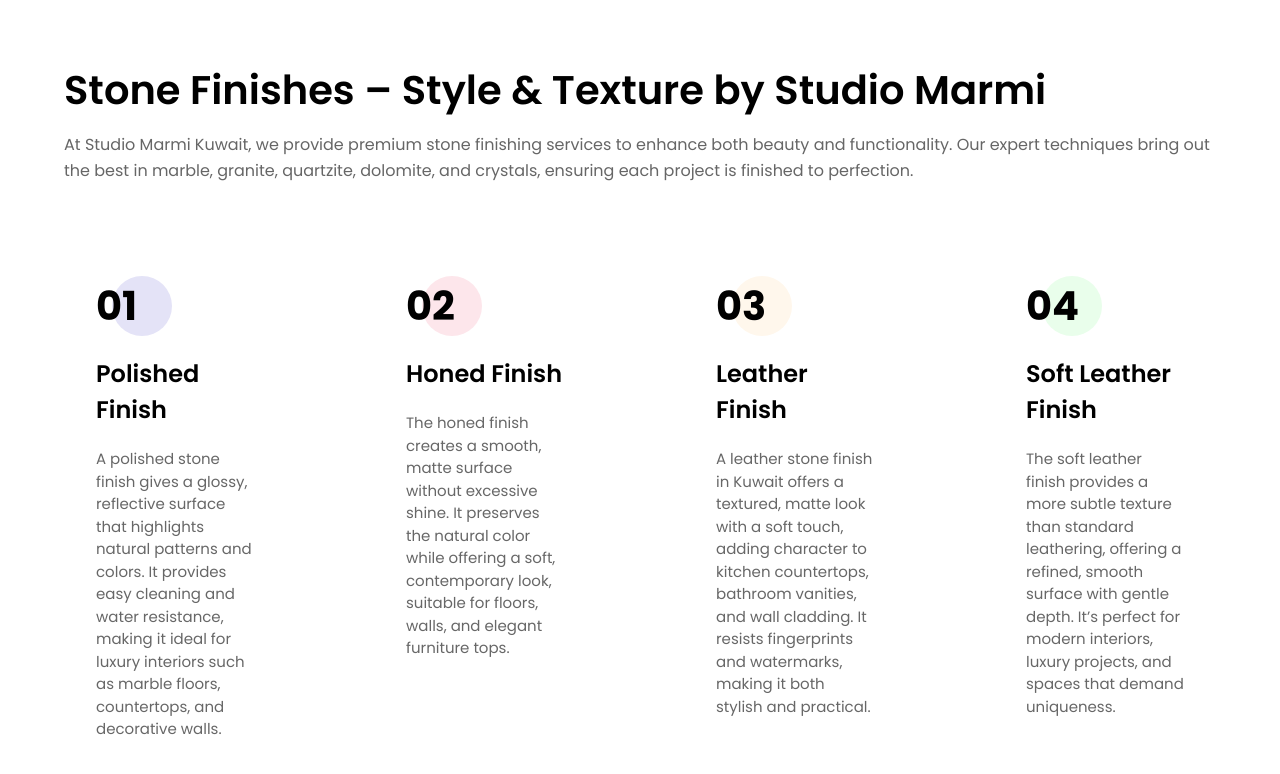
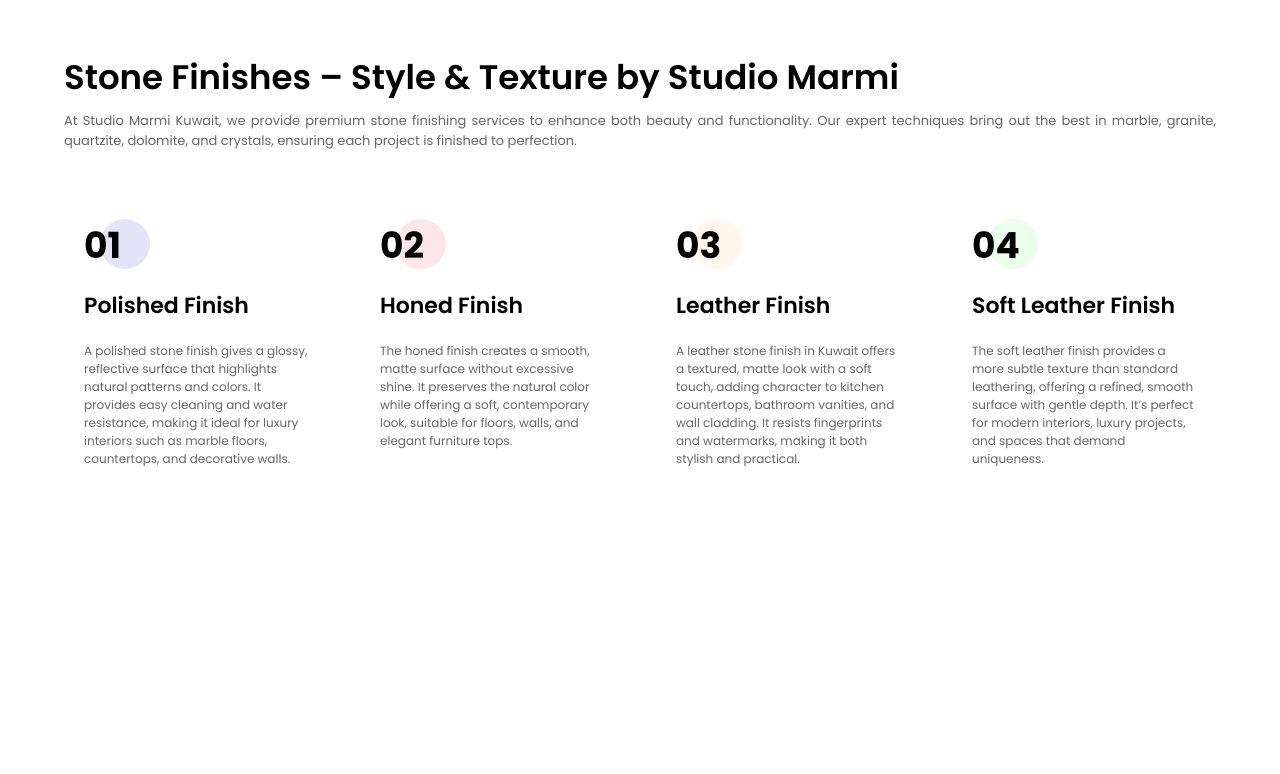
Before and after one commit to deveshsinghubuy/studiomarmisite, a Next.js app: page / in a window 1280 px wide. Shown: the top 774 px of the page. Built offline with nearby package versions, Linux system fonts and the light colour scheme.

Commit message:
commit chnages

```diff
--- a/src/app/components/sec4th.jsx
+++ b/src/app/components/sec4th.jsx
@@ -30,21 +30,23 @@ const Sec4th = () => {
     ]
 
   return (
-    <div className='flex justify-center font-poppins'>
+    <div className='flex justify-center font-poppins bg-white'>
         <div className='max-w-[1900px] w-full flex justify-center'>
-            <div className='w-[90%] mt-15 flex flex-col gap-3'>
-                <h1 className='text-[40px] font-semibold'>Stone Finishes – Style & Texture by Studio Marmi</h1>
-                <p className='text-[16px] text-[#666666] font-normal leading-6.5 '>At Studio Marmi Kuwait, we provide premium stone finishing services to enhance both beauty and functionality. Our expert techniques bring out the best in marble, granite, quartzite, dolomite, and crystals, ensuring each project is finished to perfection.</p>
-                <div className='grid grid-cols-4 gap-22 py-12'>
+            <div className='w-[90%] mt-5 2xl:mt-15 xl:mt-13 lg:mt-10 md:mt-10 flex flex-col  gap-2 2xl:gap-3 xl:gap-2 lg:gap-1.5 md:gap-3'>
+                <h1 className='text-[28px] 2xl:text-[40px] xl:text-[34px] lg:text-[30px] font-semibold'>Stone Finishes – Style & Texture by Studio Marmi</h1>
+
+                <p className='text-[12px] text-justify 2xl:text-[16px] xl:text-[13px]  lg:text-[11px] md:text-[12px] text-[#666666] font-normal 2xl:leading-6.5 xl:leading-5  lg:leading-4.5'>At Studio Marmi Kuwait, we provide premium stone finishing services to enhance both beauty and functionality. Our expert techniques bring out the best in marble, granite, quartzite, dolomite, and crystals, ensuring each project is finished to perfection.</p>
+
+                <div className='grid gap-7 md:grid-cols-2 lg:grid-cols-4 2xl:gap-22 xl:gap-8 lg:gap-10 md:gap-10 2xl:py-12 xl:py-10 lg:py-5 md:py-2'>
                     {card.map((c, index)=>(
 
-                        <div key={index} className='bg-white p-8 hover:shadow-2xl hover:scale-110 rounded-lg    duration-1000 cursor-pointer'>
+                        <div key={index} className='md:bg-white p-4 m-2 sm:m-0 2xl:p-8 xl:p-5 lg:p-3 md:p-6 hover:shadow-2xl hover:scale-105 md:hover:scale-110 rounded-lg duration-1000 cursor-pointer'>
 
-                            <div className='w-[60px] h-[60px] rounded-full relative left-4 mb-5' style={{backgroundColor: c.color}}>
-                                <h1 className='text-[40px] font-bold absolute -left-4 '>{c.id}</h1>
+                            <div className='w-[60px] h-[60px] 2xl:w-[60px] 2xl:h-[60px] xl:w-[50px] xl:h-[50px] lg:w-[40px] lg:h-[40px] md:w-[50px] md:h-[50px] rounded-full relative left-4 mb-5' style={{backgroundColor: c.color}}>
+                                <h1 className='text-[40px] 2xl:text-[40px] xl:text-[36px] lg:text-[30px] md:text-[34px] font-bold absolute -left-4 '>{c.id}</h1>
                             </div>
-                            <h1 className='text-[24px] font-semibold mb-5'>{c.title}</h1>
-                            <p className='text-[15px] font-normal text-[#676767]'>{c.para}</p>
+                            <h1 className='2xl:text-[24px] xl:text-[22px] lg:text-[18px] md:text-[20px] font-semibold mb-5'>{c.title}</h1>
+                            <p className='2xl:text-[15px] xl:text-[12px] lg:text-[10px] md:text-[14px] font-normal text-[#676767]'>{c.para}</p>
 
                         </div>
 
--- a/src/app/globals.css
+++ b/src/app/globals.css
@@ -20,6 +20,6 @@
 
 body {
   color: black;
-  font-family: Arial, Helvetica, sans-serif;
+  /* font-family: Arial, Helvetica, sans-serif; */
   font-family: var(--font-poppins);
 }
```
